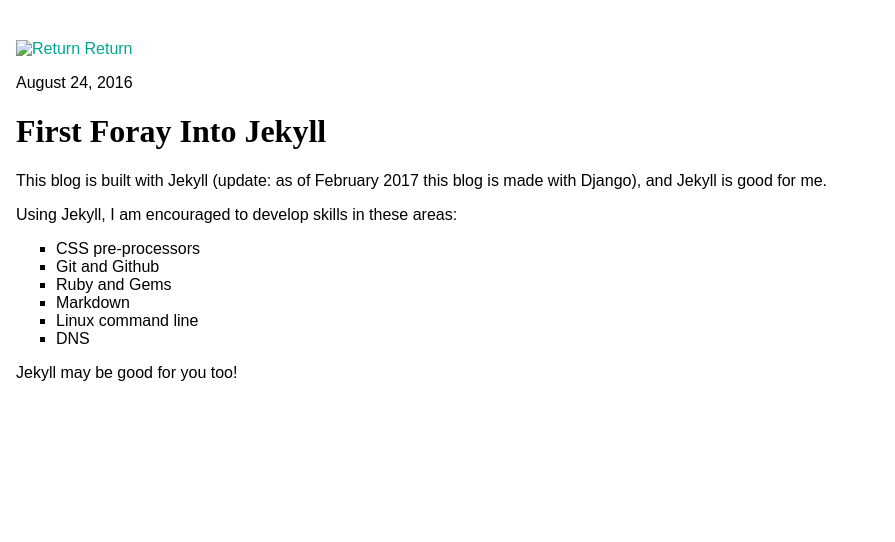
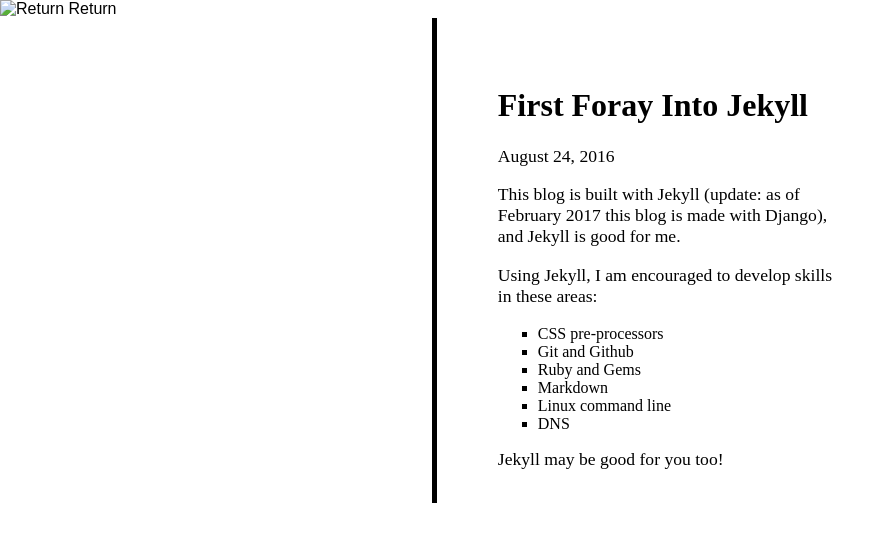
Before and after one commit to cssidy/personal-site, a Jekyll site: the page built from _posts/2016-08-24-First-Foray-Into-Jekyll.md, in a window 1280 px wide. Shown: the top 542 px of the page, without its empty margins (0-895 px from the left). Built offline with Jekyll 4.4.1, drawn with Linux system fonts in a browser that asks for light colours; some web fonts are replaced.

Commit message:
post styles

```diff
--- a/_layouts/post.html
+++ b/_layouts/post.html
@@ -2,14 +2,12 @@
 layout: layout
 ---
 
+
+<a href="/writings.html"><img src="../assets/icons/left-arrow.svg" class="left_arrow" alt="Return"><span> Return</span></a>
+
+
 <div class="post">
-    <a class="" href="" title="Return">
-        <svg class="icon icon--drop">
-            <use xlink:href="#icon-drop"></use>
-        </svg>
-    </a>
-    <a href="/writings.html"><img src="../assets/icons/left-arrow.svg" class="left_arrow" alt="Return"><span> Return</span></a>
+    <h1>{{ page.title }}</h1>
     <p>{{ page.date | date: "%B %e, %Y" }}</p>
-    <h1>{{ page.title }}</h1>
     {{ content }}
 </div>
--- a/assets/css/base.css
+++ b/assets/css/base.css
@@ -111,13 +111,9 @@ a:focus {
 	width: 30px;
 }
 
-main {
+landing-page {
 	position: relative;
 	width: 100%;
-}
-
-.container {
-
 }
 
 .content {
@@ -128,9 +124,56 @@ ul li {
 	list-style: square;
 }
 
+
+
+
+
 .post {
-	padding: 1em;
+	width: 80%;
+	max-width: 52ch;
+	margin: 0 auto;
+	font-family: 'Cormorant Infant', serif;
+	border-left: 5px solid black;
+	padding: 3rem 1rem 1rem 3.8rem;
 }
+
+.post h2 {
+	-webkit-writing-mode: sideways-lr;
+	-ms-writing-mode: sideways-lr;
+	writing-mode: sideways-lr;
+	-webkit-writing-mode: vertical-rl;
+	-ms-writing-mode: tb-rl;
+	writing-mode: vertical-rl;
+	float: left;
+	margin: 1.5rem 0 0 -3.8rem;
+	font-size: 1.8em;
+	background: #96e5fb;
+	padding: 8px 0; }
+}
+
+.post h1 {
+	margin: 0 0 1rem -3rem;
+	font-size: 4em; }
+
+.post p {
+	margin: 0 0 1em;
+	font-size: 110%; }
+
+.post h2 + p {
+	margin-top: 2.5rem;
+	padding-top: 1.4rem;
+	border-top: 1px solid black; }
+
+.post a {
+	color: #249fc2; }
+
+.post img {
+	width: 100%; }
+/*# sourceMappingURL=03-006.css.map */
+
+
+
+
 
 /* Header */
 .codrops-header {
--- a/index.html
+++ b/index.html
@@ -3,7 +3,7 @@ layout: layout
 ---
 
 
-<main>
+<main class="landing-page">
     <div class="message">Some message for mobile if needed.</div>
     <div class="content content--fixed">
         <div class="codrops-links">
```
